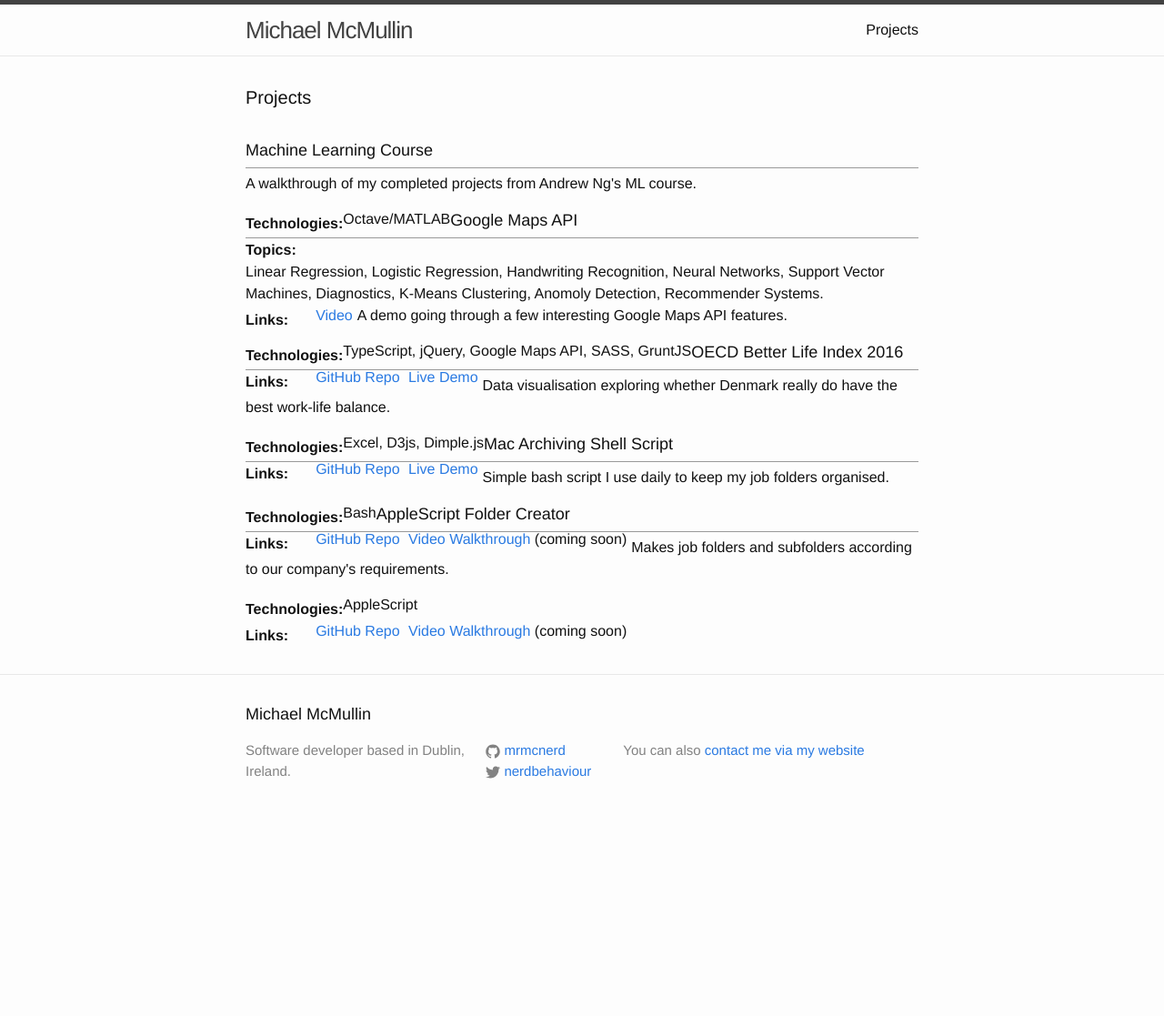
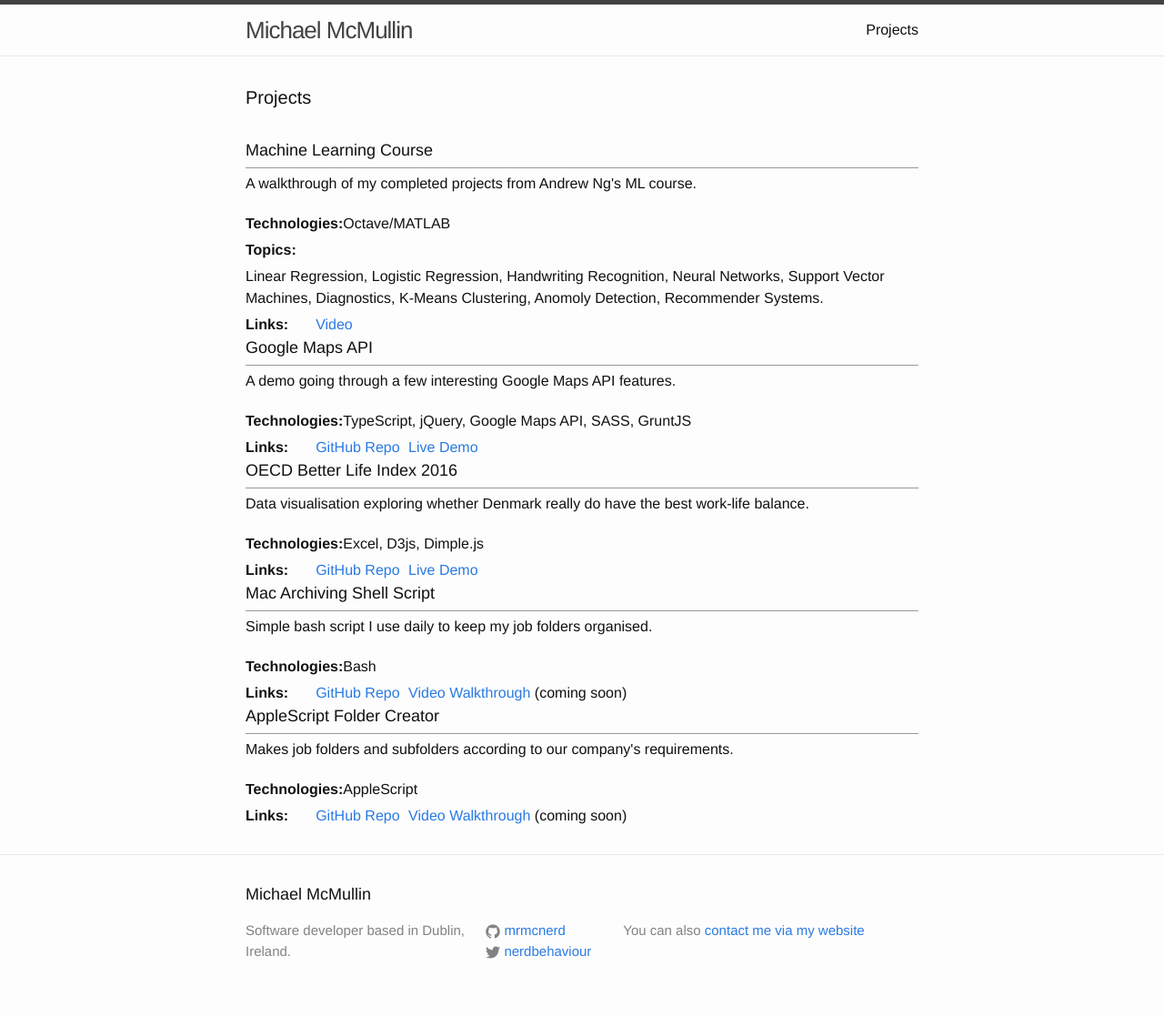
Before and after one commit to michaelmcmullin/michaelmcmullin.github.io, a Jekyll site: the page built from projects.md, in a window 1280 px wide. Shown: the whole page at 91% size. Built offline with Jekyll 4.4.1, drawn with Linux system fonts in a browser that asks for light colours; before the commit the page ends 919 px from its top, so only the background shows below that.

Commit message:
Definition list fixes

```diff
--- a/_sass/_projects.scss
+++ b/_sass/_projects.scss
@@ -4,10 +4,11 @@
   padding: 0;
 
   h3 {
+    border-bottom: 1px solid #999;
+    clear: both;
+    margin-bottom: 5px;
+    padding-bottom: 5px;
     font-size: 18px;
-    border-bottom: 1px solid #999;
-    padding-bottom: 5px;
-    margin-bottom: 5px;
   }
 
   dt {
@@ -19,6 +20,7 @@
   }
   dd {
     float: left;
+    margin-top: 5px;
 
     ul {
       list-style: none;
```
